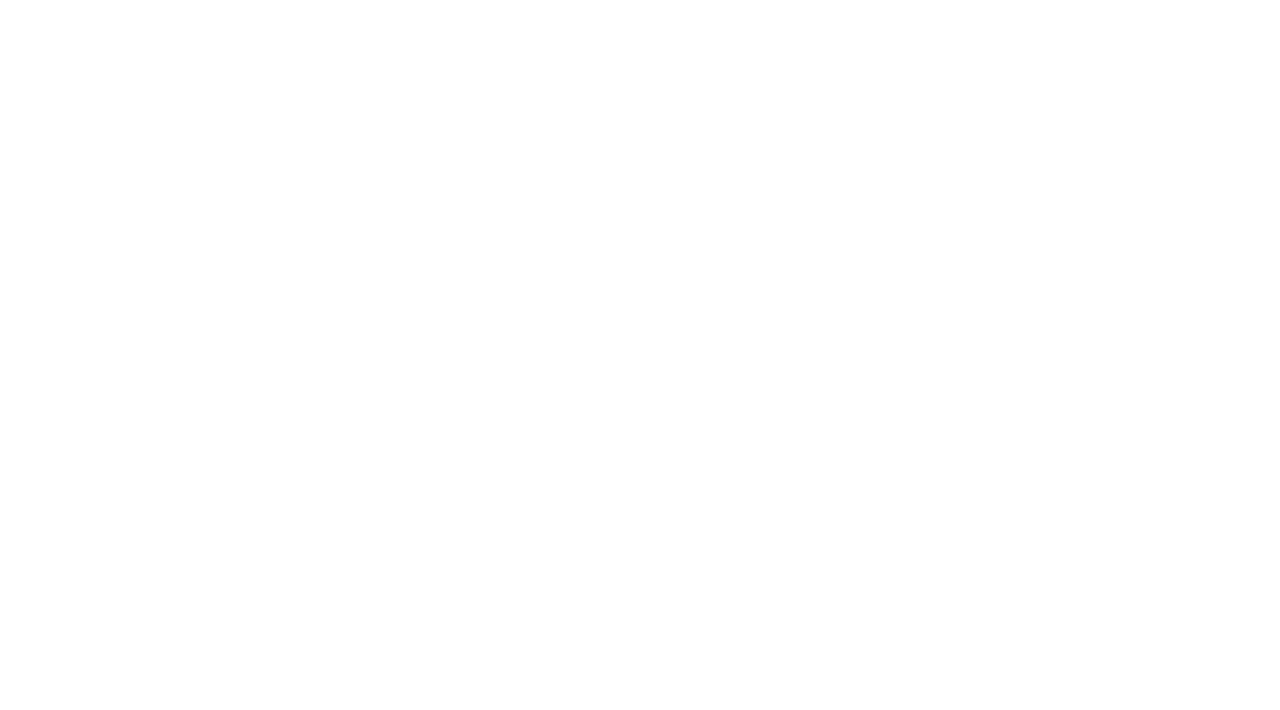
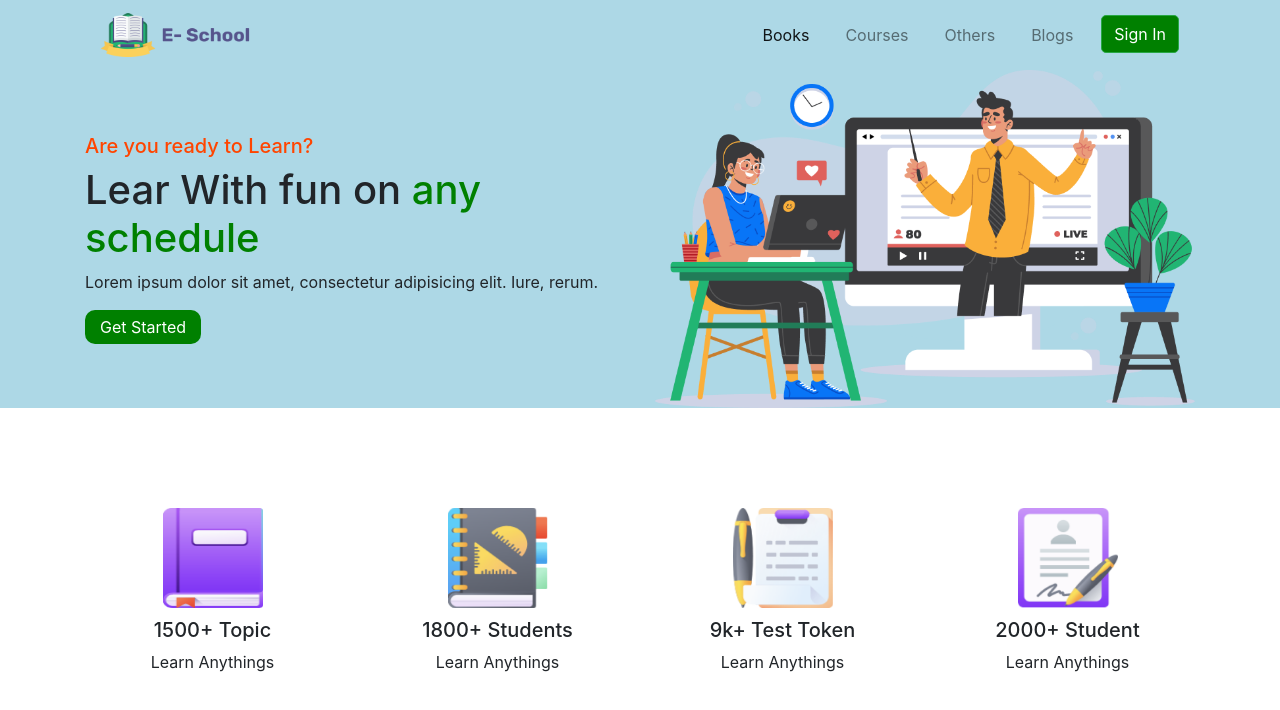
Before and after one commit to Amin-srk/e-school, a plain HTML site: page index.html in a window 1280 px wide. Drawn offline with nearby package versions, Linux system fonts and the light colour scheme.

Commit message:
nav banner and courses added

```diff
--- a/css/style.css
+++ b/css/style.css
@@ -0,0 +1,40 @@
+.container{
+    margin-bottom: 100px;
+}
+.nav-logo, .top-banner{
+    background-color: lightblue;
+
+}
+.logo-school{
+ width: 150px;
+}
+.btn-outline-success{
+    border-radius: 5px;
+    background-color: green;
+    color: white;
+}
+ul li{
+    padding-left: 20px;
+}
+
+.orange-text{
+    color: orangered;
+}
+.green-text{
+    color: green;
+}
+.get-start{
+    color: white;
+    background-color: green;
+    border: none;
+    border-radius: 10px;
+    padding: 5px 15px;
+}
+.courses{
+    text-align: center;
+}
+.courses img{
+    width: 100px;
+    height: 100px;
+    margin-bottom: 10px;
+}
--- a/index.html
+++ b/index.html
@@ -13,6 +13,100 @@
 </head>
 <body>
 
+    <!-- nav bar and top-banner start -->
+
+<div class="fluid top-banner">
+
+    <div class="container">
+        <nav class="navbar navbar-expand-lg navbar-light">
+            <a class="navbar-brand" href="#"> <img class="img-fluid logo-school" src="images/Logo.png" alt=""> </a>
+            <button class="navbar-toggler" type="button" data-toggle="collapse" data-target="#navbarSupportedContent" aria-controls="navbarSupportedContent" aria-expanded="false" aria-label="Toggle navigation">
+              <span class="navbar-toggler-icon"></span>
+            </button>
+
+            <div class="collapse navbar-collapse" id="navbarSupportedContent">
+              <ul class="navbar-nav ml-auto">
+                <li class="nav-item active">
+                  <a class="nav-link" href="#">Books <span class="sr-only">(current)</span></a>
+                </li>
+                <li class="nav-item">
+                  <a class="nav-link" href="#">Courses</a>
+                </li>
+                <li class="nav-item">
+                    <a class="nav-link" href="#">Others</a>
+                  </li>
+
+                  <li class="nav-item">
+                    <a class="nav-link" href="#">Blogs</a>
+                  </li>
+
+                  <li class="nav-item">
+
+                <button class="btn btn-outline-success my-2 my-sm-0" type="submit">Sign In</button>
+                  </li>
+
+              </ul>
+
+
+
+            </div>
+          </nav>
+
+
+    <!-- Nav- bar end  -->
+
+        <div class="row d-flex align-items-center">
+            <div class="col-md-6">
+                <h5> <span class="orange-text"> Are you ready to Learn? </span>  </h5>
+                <h1> Lear With fun on <span class="green-text">any schedule </span></h1>
+                <p>Lorem ipsum dolor sit amet, consectetur adipisicing elit. Iure, rerum.</p>
+
+                <button class="get-start"> Get Started </button>
+
+            </div>
+
+
+            <div class="col-md-6">
+
+                <img class="img-fluid" src="images/Photos/Illustration.png" alt="">
+            </div>
+        </div>
+
+
+    </div>
+</div>
+
+<!-- nav bar and top-banner end -->
+
+<!-- Courses section start -->
+<div class="container ">
+<div class="row courses ">
+    <div class="col-md-3 ">
+        <img class="img-fluid" src="images/ICON/book.png" alt="">
+        <h5>1500+ Topic</h5>
+        <p>Learn Anythings</p>
+    </div>
+    <div class="col-md-3">
+        <img class="img-fluid" src="images/ICON/Students.png" alt="">
+        <h5>1800+ Students</h5>
+        <p>Learn Anythings</p>
+    </div>
+    <div class="col-md-3">
+        <img class="img-fluid" src="images/ICON/Test.png" alt="">
+        <h5>9k+ Test Token</h5>
+        <p>Learn Anythings</p>
+    </div>
+    <div class="col-md-3">
+
+        <img class="img-fluid" src="images/ICON/Student.png" alt="">
+        <h5>2000+ Student</h5>
+        <p>Learn Anythings</p>
+    </div>
+</div>
+
+</div>
+
+<!-- Courses section end -->
 
 
 
```
Also changed, not shown: images/ICON/Logo.png (added), images/ICON/Student.png (added), images/ICON/Students.png (added), images/ICON/Test.png (added), images/ICON/book.png (added), images/ICON/calendar.png (added), images/ICON/people.png (added), images/Logo.png (added), images/Photos/Illustration.png (added), images/Photos/Man.png (added), images/Photos/Morder psyc.png (added), images/Photos/Morder pychons.png (added), images/Photos/Morder pyschology.png (added), 3 other files.
